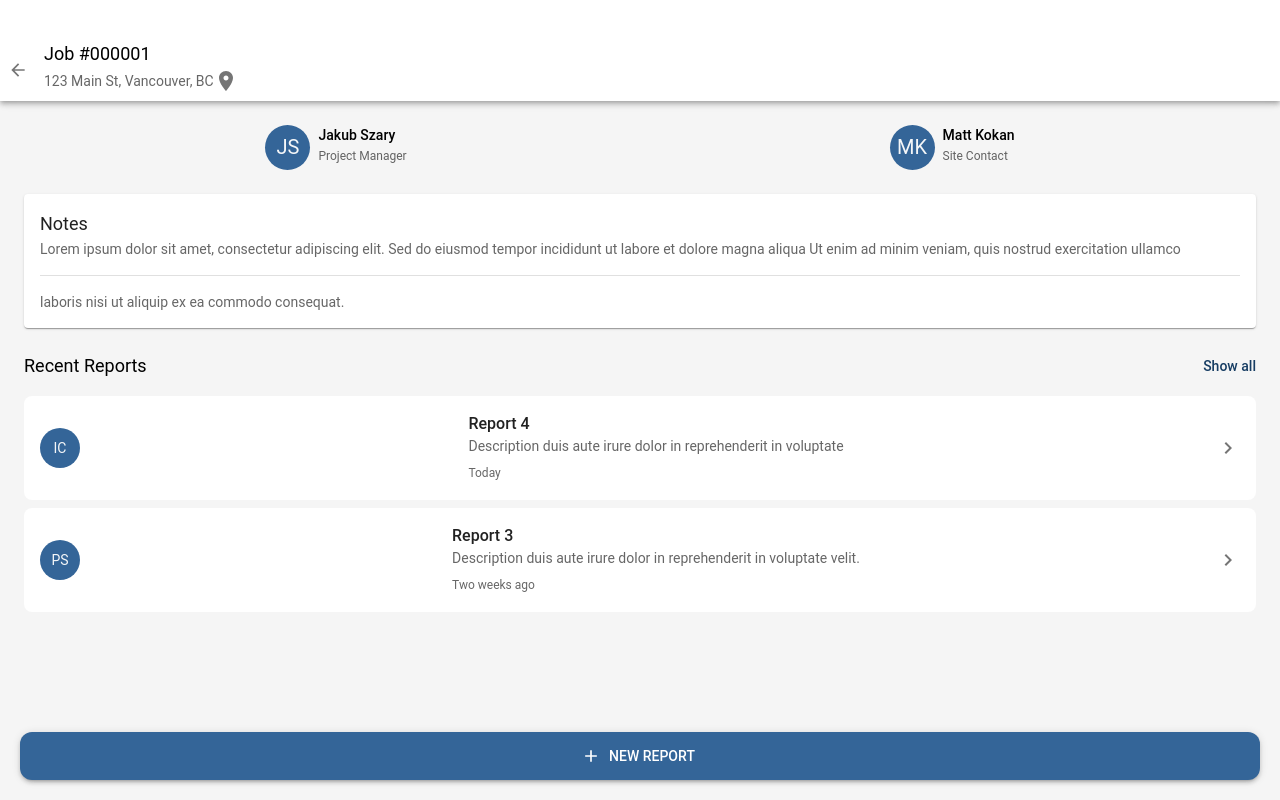
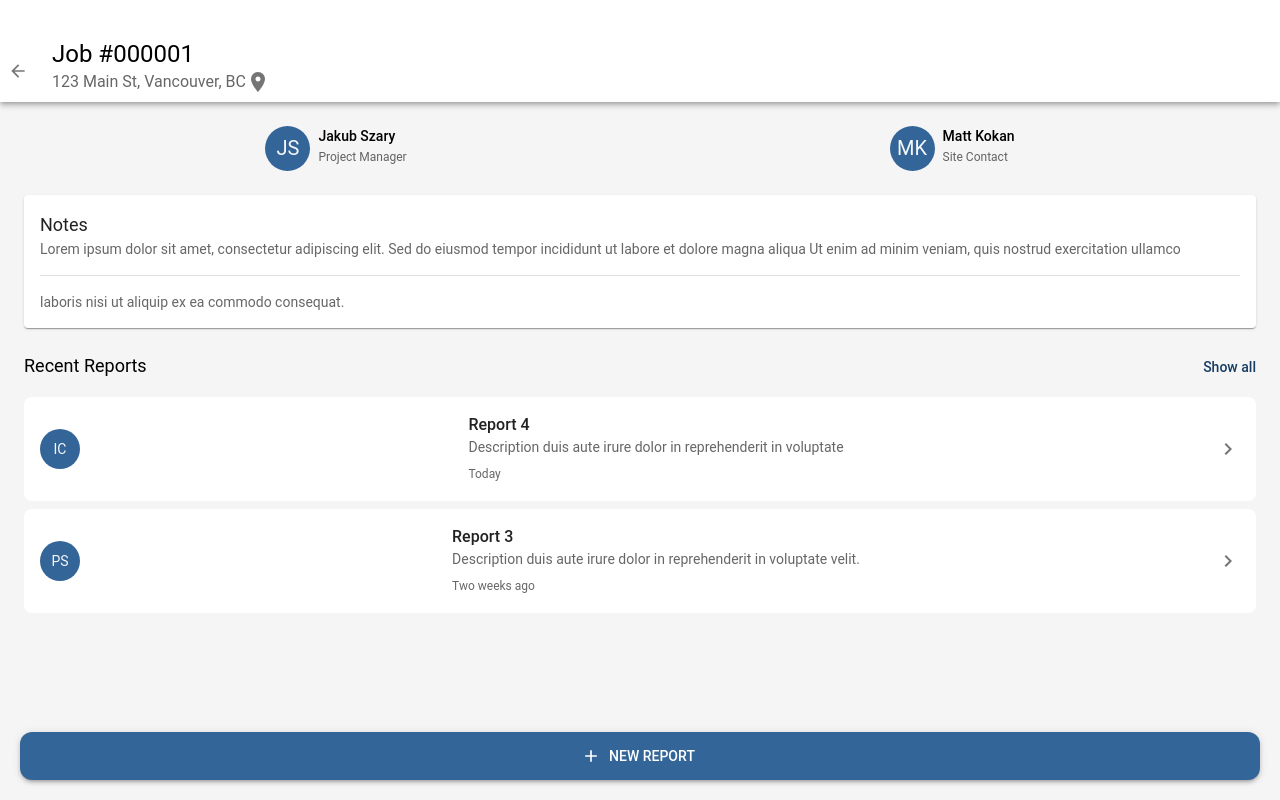
Before and after one commit to Density-Reporting-Tool/DensityReportingToolFrontend, a React (Vite) app: page /job/1 in a window 1280 px wide. Built offline with nearby package versions, Linux system fonts and the light colour scheme.

Commit message:
style: edit font sizes

```diff
--- a/src/components/headers/HeaderWithBackButton.tsx
+++ b/src/components/headers/HeaderWithBackButton.tsx
@@ -2,11 +2,8 @@ import { IconButton, AppBar, Typography, Box } from "@mui/material";
 import {
   ArrowBack as ArrowBackIcon,
   LocationOn as LocationIcon,
-  Info as InfoIcon,
-  Add as AddIcon,
-  ChevronRight as ChevronRightIcon,
 } from "@mui/icons-material";
-import { useParams, useNavigate } from "react-router-dom";
+import { useNavigate } from "react-router-dom";
 
 interface HeaderProps {
   title: string;
@@ -41,7 +38,7 @@ const HeaderWithBackButton: React.FC<HeaderProps> = ({
             sx={{
               display: "flex",
               alignItems: "center",
-              mr: 1,
+              mr: 2,
             }}
           >
             <ArrowBackIcon sx={{ fontSize: "1.25rem" }} />
@@ -53,7 +50,7 @@ const HeaderWithBackButton: React.FC<HeaderProps> = ({
               mb: 1,
             }}
           >
-            <Typography variant="h6" sx={{ fontWeight: 400, color: "black" }}>
+            <Typography variant="h4" sx={{ fontWeight: 400, color: "black" }}>
               {title}
             </Typography>
             {subtitle && (
@@ -64,7 +61,7 @@ const HeaderWithBackButton: React.FC<HeaderProps> = ({
                 }}
               >
                 <Typography
-                  variant="body2"
+                  variant="body1"
                   color="text.secondary"
                   sx={{
                     cursor: onSubtitleClick ? "pointer" : "default",
```
